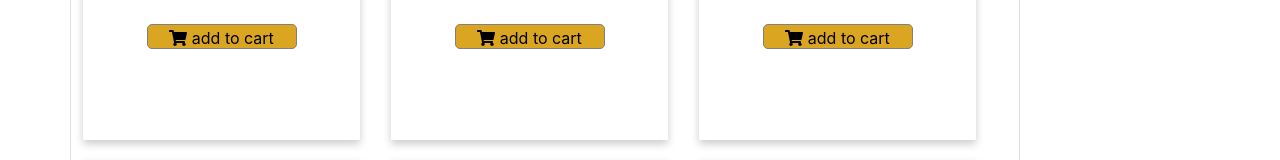
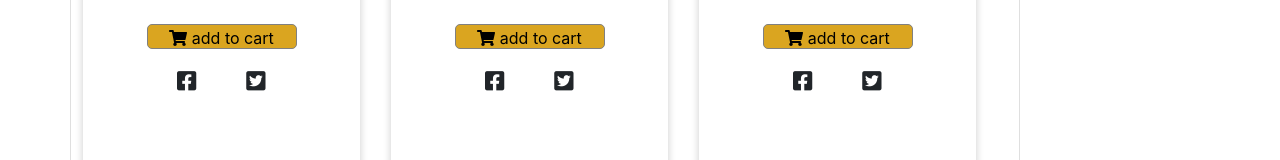
Before and after one commit to RedoneRony/chaaldaal, a React (Create React App) app: page / in a window 1280 px wide. Shown: the part 570-730 px from the top of the page. Built offline with nearby package versions, Linux system fonts and the light colour scheme.

Commit message:
update icon

```diff
--- a/public/index.html
+++ b/public/index.html
@@ -26,6 +26,8 @@
       work correctly both with client-side routing and a non-root public URL.
       Learn how to configure a non-root public URL by running `npm run build`.
     -->
+    <link rel="stylesheet" href="https://use.fontawesome.com/releases/v5.15.4/css/all.css"
+      integrity="sha384-DyZ88mC6Up2uqS4h/KRgHuoeGwBcD4Ng9SiP4dIRy0EXTlnuz47vAwmeGwVChigm" crossorigin="anonymous">
     <title>Programmers club</title>
   </head>
   <body>
--- a/src/components/Cart/Cart.js
+++ b/src/components/Cart/Cart.js
@@ -27,7 +27,7 @@ function Cart(props) {
         ))}
       </ul>
 
-      <button type="button" className="btn btn-primary">
+      <button type="button" class="btn btn-primary">
         Buy Now
       </button>
     </div>
--- a/src/components/Programmer/Programmer.js
+++ b/src/components/Programmer/Programmer.js
@@ -28,10 +28,10 @@ function Programmer(props) {
         </button>
         <div className="container social-icon">
           <div className="fb">
-            <i className="fab fa-facebook-square"></i>
+            <i class="fab fa-facebook-square"></i>
           </div>
           <div className="twitter">
-            <i className="fab fa-twitter-square"></i>
+            <i class="fab fa-twitter-square"></i>
           </div>
         </div>
       </div>
```
